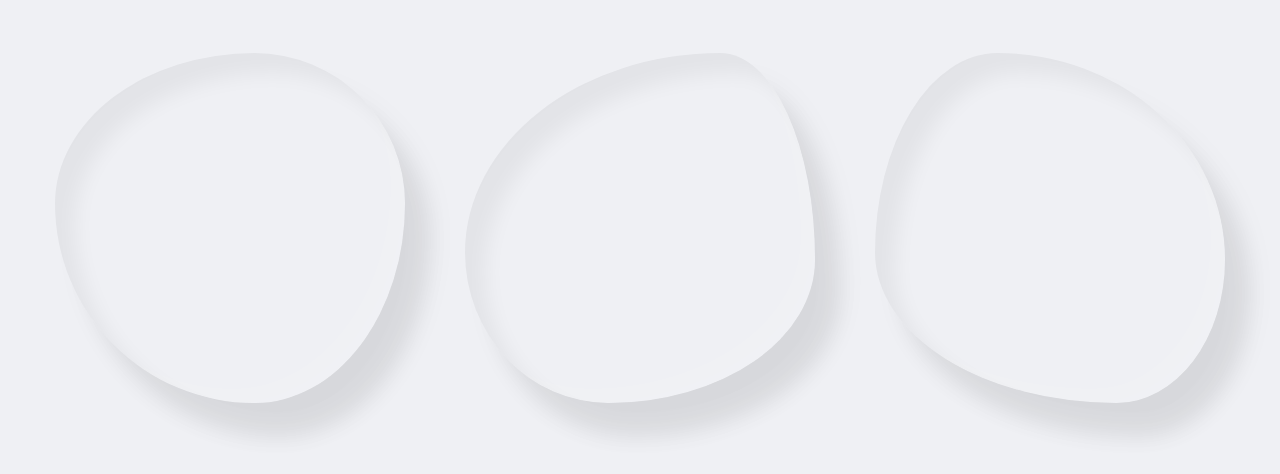
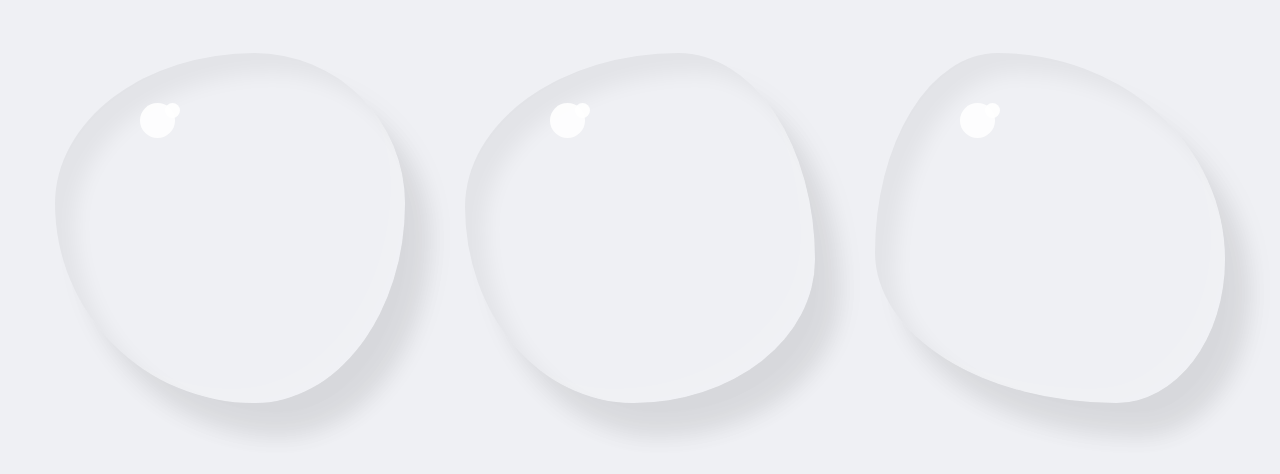
Before and after one commit to CJR85/water-drop-cards, a plain HTML site: page index.html in a window 1280 px wide. Shown: the part 172-646 px from the top of the page. Drawn offline with Linux system fonts and the light colour scheme.

Commit message:
Style drop hover, before and after pseudo classes

```diff
--- a/style.css
+++ b/style.css
@@ -40,9 +40,37 @@ body {
 }
 
 .container .drop:nth-child(2) {
-  border-radius: 73% 27% 59% 41% / 57% 59% 41% 43%;
+  border-radius: 61% 39% 52% 48% / 44% 59% 41% 56%;
 }
 
 .container .drop:nth-child(3) {
   border-radius: 35% 65% 31% 69% / 57% 59% 41% 43%;
 }
+
+.container .drop:hover {
+  border-radius: 50%;
+}
+
+.container .drop::before {
+  content: '';
+  position: absolute;
+  top: 50px;
+  left: 85px;
+  width: 35px;
+  height: 35px;
+  background: #fff;
+  border-radius: 50%;
+  opacity: 0.9;
+}
+
+.container .drop::after {
+  content: '';
+  position: absolute;
+  top: 50px;
+  left: 110px;
+  width: 15px;
+  height: 15px;
+  background: #fff;
+  border-radius: 50%;
+  opacity: 0.9;
+}
```
